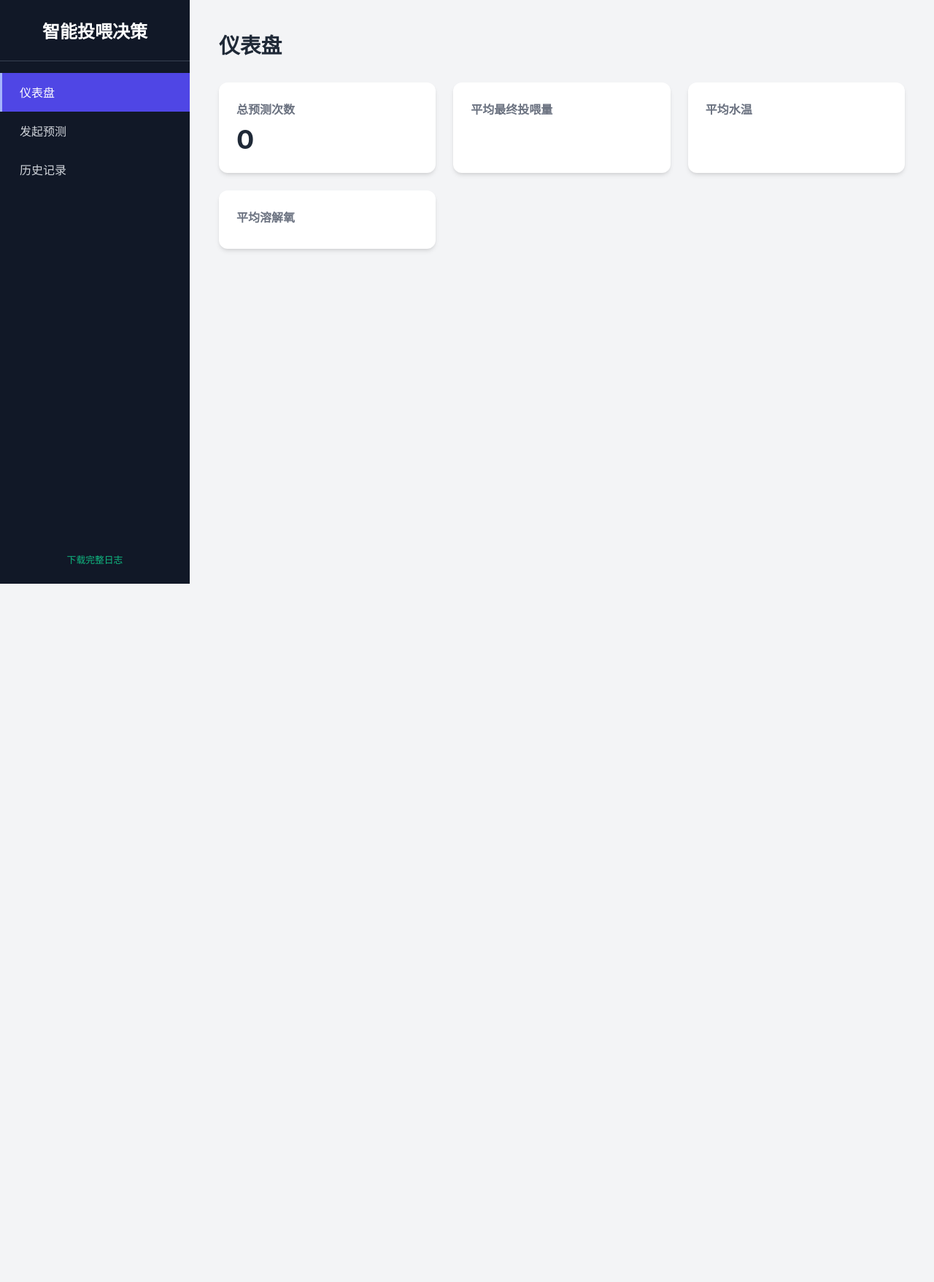
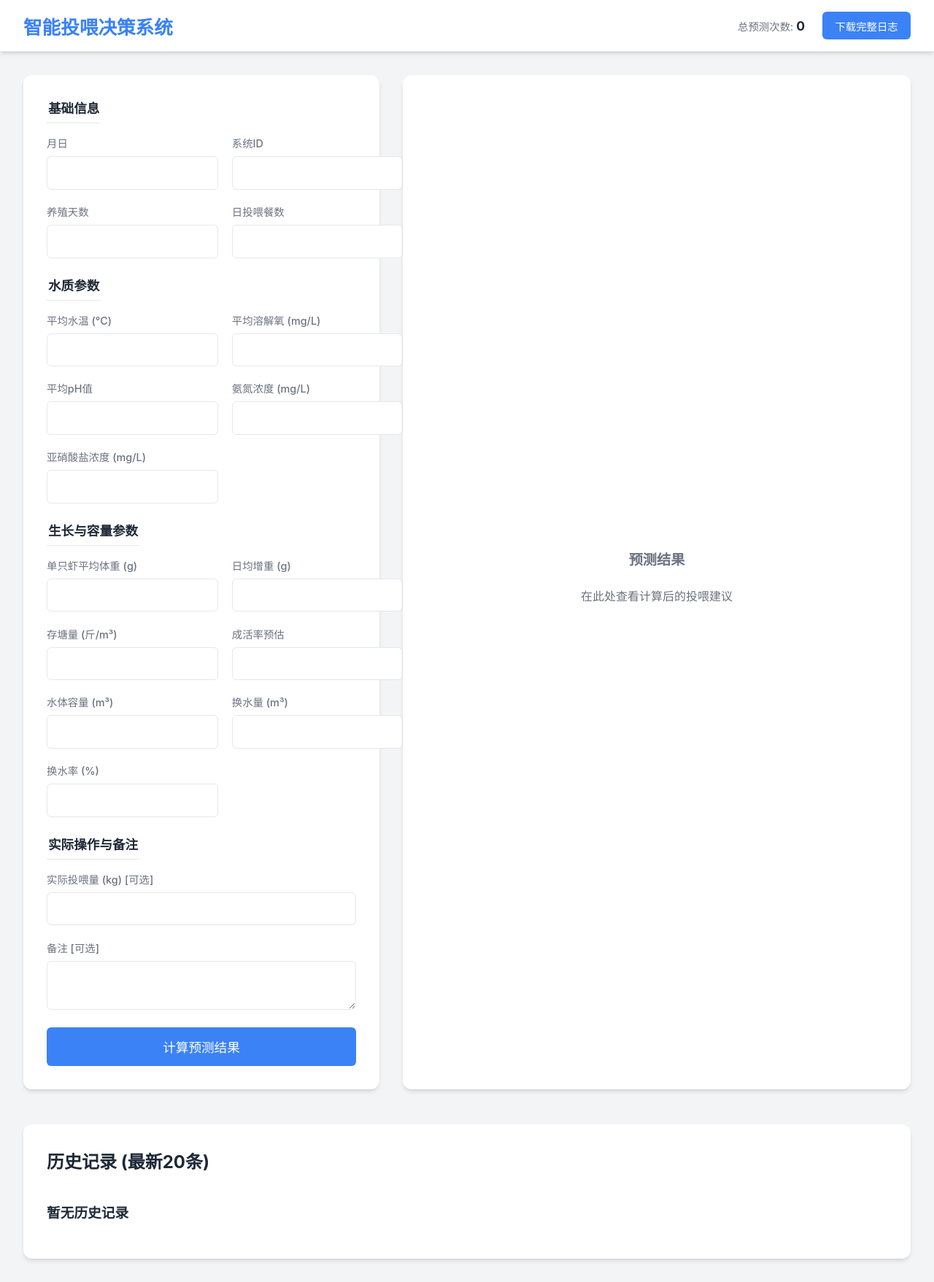
Before and after one commit to zhaohc1010/feeding_agent_webapp, a Flask app: page / in a window 1280 px wide. Shown: the whole page at 73% size. Before the commit the page ends 800 px from the top, so only its background shows below. Run offline with Flask 3, Linux system fonts and the light colour scheme.

Commit message:
Add files via upload

```diff
--- a/feeding_agent_webapp/templates/index.html
+++ b/feeding_agent_webapp/templates/index.html
@@ -6,100 +6,81 @@
     <title>智能投喂量预测智能体</title>
     <style>
         :root {
-            --sidebar-bg: #111827; --sidebar-hover: #374151; --sidebar-active: #4F46E5;
-            --main-bg: #F3F4F6; --card-bg: #FFFFFF; --text-primary: #1F2937;
-            --text-secondary: #6B7280; --border-color: #E5E7EB;
-            --accent-blue: #3B82F6; --accent-green: #10B981;
+            --primary-color: #3B82F6; --primary-hover: #2563EB;
+            --bg-color: #F3F4F6; --card-bg-color: #FFFFFF;
+            --text-primary: #1F2937; --text-secondary: #6B7280;
+            --border-color: #E5E7EB;
             --shadow: 0 4px 6px -1px rgba(0, 0, 0, 0.1), 0 2px 4px -2px rgba(0, 0, 0, 0.1);
         }
-        body, html { margin: 0; padding: 0; font-family: -apple-system, BlinkMacSystemFont, "Segoe UI", Roboto, "Helvetica Neue", Arial, sans-serif; background-color: var(--main-bg); }
-        .app-layout { display: flex; min-height: 100vh; }
+        body, html { margin: 0; padding: 0; font-family: -apple-system, BlinkMacSystemFont, "Segoe UI", Roboto, "Helvetica Neue", Arial, sans-serif; background-color: var(--bg-color); color: var(--text-primary); }
 
-        /* Sidebar Navigation */
-        .sidebar { width: 260px; background-color: var(--sidebar-bg); color: #FFF; flex-shrink: 0; display: flex; flex-direction: column; }
-        .sidebar-header { padding: 1.5rem; text-align: center; border-bottom: 1px solid var(--sidebar-hover); }
-        .sidebar-header h1 { font-size: 1.5rem; margin: 0; color: #FFF; }
-        .sidebar-nav { flex-grow: 1; list-style: none; padding: 1rem 0; margin: 0; }
-        .sidebar-nav a { display: flex; align-items: center; gap: 0.8rem; padding: 0.9rem 1.5rem; color: #D1D5DB; text-decoration: none; font-weight: 500; transition: background-color 0.2s; border-left: 3px solid transparent; }
-        .sidebar-nav a:hover { background-color: var(--sidebar-hover); }
-        .sidebar-nav a.active { background-color: var(--sidebar-active); color: #FFF; border-left-color: #A5B4FC; }
-        .sidebar-footer { padding: 1.5rem; text-align: center; font-size: 0.8rem; color: var(--text-secondary); }
+        /* Header */
+        .header {
+            background-color: var(--card-bg-color);
+            padding: 1rem 2rem;
+            display: flex;
+            justify-content: space-between;
+            align-items: center;
+            border-bottom: 1px solid var(--border-color);
+            box-shadow: var(--shadow);
+        }
+        .header-title h1 { font-size: 1.6rem; margin: 0; color: var(--primary-color); }
+        .header-actions { display: flex; align-items: center; gap: 1.5rem; }
+        .stat-display { font-size: 0.9rem; color: var(--text-secondary); }
+        .stat-display strong { color: var(--text-primary); font-size: 1.1rem; }
+        .btn { padding: 0.6em 1.2em; font-size: 0.9em; font-weight: 500; color: #fff; background-color: var(--primary-color); border: none; border-radius: 6px; text-decoration: none; cursor: pointer; transition: background-color 0.2s; }
+        .btn:hover { background-color: var(--primary-hover); }
 
-        /* Main Content Area */
-        .main-content { flex-grow: 1; padding: 2.5rem; overflow-y: auto; }
-        .view { display: none; }
-        .view.active { display: block; animation: fadeIn 0.5s; }
-        @keyframes fadeIn { from { opacity: 0; transform: translateY(10px); } to { opacity: 1; transform: translateY(0); } }
+        /* Main Layout */
+        main { padding: 2rem; max-width: 1400px; margin: 0 auto; }
+        .main-grid { display: grid; grid-template-columns: repeat(12, 1fr); gap: 2rem; }
+        .form-card { grid-column: span 5; }
+        .results-area { grid-column: span 7; }
+        .history-card { grid-column: span 12; margin-top: 1rem; }
+        .card { background-color: var(--card-bg-color); padding: 2rem; border-radius: 12px; box-shadow: var(--shadow); }
 
-        /* Dashboard View */
-        .dashboard-grid { display: grid; grid-template-columns: repeat(auto-fit, minmax(250px, 1fr)); gap: 1.5rem; }
-        .stat-card { background-color: var(--card-bg); padding: 1.5rem; border-radius: 12px; box-shadow: var(--shadow); }
-        .stat-card h3 { margin: 0 0 0.5rem; font-size: 1rem; color: var(--text-secondary); }
-        .stat-card .value { font-size: 2.25rem; font-weight: 700; color: var(--text-primary); }
-
-        /* Prediction View */
-        .prediction-layout { display: grid; grid-template-columns: 1fr 1fr; gap: 2.5rem; align-items: start; }
-        .form-card, .results-area { background-color: var(--card-bg); padding: 2rem; border-radius: 12px; box-shadow: var(--shadow); }
+        /* Form & Results */
         .form-grid { display: grid; grid-template-columns: 1fr 1fr; gap: 1.2rem; }
         fieldset { border: none; padding: 0; margin: 0 0 1.5rem; }
         legend { font-size: 1.1rem; font-weight: 600; color: var(--text-primary); margin-bottom: 1rem; padding-bottom: 0.5rem; border-bottom: 1px solid var(--border-color); }
         .form-group { display: flex; flex-direction: column; }
         label { margin-bottom: 0.5rem; font-weight: 500; font-size: 0.9em; color: var(--text-secondary); }
         input, textarea { padding: 0.8em; border: 1px solid var(--border-color); border-radius: 6px; font-size: 1em; }
-        .results-area .placeholder { text-align: center; color: var(--text-secondary); padding: 4rem 1rem; }
-        #results-card { display: none; } #results-content { white-space: pre-wrap; font-family: 'Courier New', monospace; }
-        .spinner { display: none; margin: 4rem auto; width: 40px; height: 40px; border: 4px solid #E5E7EB; border-top: 4px solid var(--accent-blue); border-radius: 50%; animation: spin 1s linear infinite; }
+        .results-area .placeholder { text-align: center; color: var(--text-secondary); padding: 4rem 1rem; height: 100%; box-sizing: border-box; display: flex; flex-direction: column; justify-content: center; align-items: center; }
+        #results-card { display: none; } #results-content { white-space: pre-wrap; font-family: 'Courier New', monospace; font-size: 0.95em; }
+        .spinner { display: none; margin: 4rem auto; width: 40px; height: 40px; border: 4px solid #E5E7EB; border-top: 4px solid var(--primary-color); border-radius: 50%; animation: spin 1s linear infinite; }
         @keyframes spin { 0% { transform: rotate(0deg); } 100% { transform: rotate(360deg); } }
 
-        /* History View */
-        .history-card { background-color: var(--card-bg); padding: 2rem; border-radius: 12px; box-shadow: var(--shadow); }
-        .table-wrapper { overflow-x: auto; }
+        /* History Table */
+        .history-card h2 { margin-top: 0; }
+        .table-wrapper { max-height: 400px; overflow-y: auto; }
         .history-table { width: 100%; border-collapse: collapse; font-size: 0.9em; }
-        .history-table th, .history-table td { border-bottom: 1px solid var(--border-color); padding: 12px 15px; text-align: left; }
-        .history-table th { background-color: #F9FAFB; font-weight: 600; }
+        .history-table th, .history-table td { border-bottom: 1px solid var(--border-color); padding: 10px 12px; text-align: left; }
+        .history-table th { background-color: #F9FAFB; font-weight: 600; position: sticky; top: 0; }
         .history-table tbody tr:hover { background-color: #EFF6FF; }
 
-        /* General & Responsive */
-        .page-header { margin-bottom: 2rem; } .page-header h2 { font-size: 1.8rem; color: var(--text-primary); margin: 0; }
-        .btn { padding: 0.8em 1.5em; font-size: 1em; font-weight: 600; color: #fff; background-color: var(--accent-blue); border: none; border-radius: 8px; cursor: pointer; }
-        @media (max-width: 1024px) { .prediction-layout { grid-template-columns: 1fr; } .sidebar { display: none; /* Simple responsive for now */ } }
+        /* Responsive */
+        @media (max-width: 1200px) {
+            .form-card, .results-area { grid-column: span 6; }
+        }
+        @media (max-width: 992px) {
+            .form-card, .results-area { grid-column: span 12; }
+            .main-grid { display: flex; flex-direction: column; }
+        }
     </style>
 </head>
 <body>
-    <div class="app-layout">
-        <!-- Sidebar -->
-        <nav class="sidebar">
-            <div class="sidebar-header">
-                <h1>智能投喂决策</h1>
+    <header class="header">
+        <div class="header-title"><h1>智能投喂决策系统</h1></div>
+        <div class="header-actions">
+            <div class="stat-display">总预测次数: <strong>{{ stats.total_predictions }}</strong></div>
+            <a href="/download_log" class="btn">下载完整日志</a>
         </div>
-            <ul class="sidebar-nav">
-                <li><a href="#dashboard" class="nav-link active">仪表盘</a></li>
-                <li><a href="#predict" class="nav-link">发起预测</a></li>
-                <li><a href="#history" class="nav-link">历史记录</a></li>
-            </ul>
-            <div class="sidebar-footer">
-                 <a href="/download_log" style="color: var(--accent-green); text-decoration: none;">下载完整日志</a>
-            </div>
-        </nav>
+    </header>
 
-        <!-- Main Content -->
-        <main class="main-content">
-            <!-- Dashboard View -->
-            <div id="dashboard" class="view active">
-                <div class="page-header"><h2>仪表盘</h2></div>
-                <div class="dashboard-grid">
-                    <div class="stat-card"><h3>总预测次数</h3><div class="value">{{ stats.total_predictions }}</div></div>
-                    <div class="stat-card"><h3>平均最终投喂量</h3><div class="value">{{ stats.avg_final_kg }}</div></div>
-                    <div class="stat-card"><h3>平均水温</h3><div class="value">{{ stats.avg_temp }}</div></div>
-                    <div class="stat-card"><h3>平均溶解氧</h3><div class="value">{{ stats.avg_do }}</div></div>
-                </div>
-            </div>
-
-            <!-- Prediction View -->
-            <div id="predict" class="view">
-                <div class="page-header"><h2>发起新的预测</h2></div>
-                <div class="prediction-layout">
-                    <div class="form-card">
+    <main>
+        <div class="main-grid">
+            <div class="form-card card">
                 <form id="prediction-form">
                     <fieldset>
                         <legend>基础信息</legend>
@@ -135,16 +116,16 @@
                      <fieldset>
                         <legend>实际操作与备注</legend>
                         <div class="form-grid">
-                                    <div class="form-group"><label for="actual_feeding_amount">实际投喂量 (kg) [可选]</label><input type="number" step="any" id="actual_feeding_amount" name="actual_feeding_amount"></div>
-                                    <div class="form-group"><label for="remarks">备注 [可选]</label><textarea id="remarks" name="remarks" rows="3"></textarea></div>
+                            <div class="form-group" style="grid-column: 1 / -1;"><label for="actual_feeding_amount">实际投喂量 (kg) [可选]</label><input type="number" step="any" id="actual_feeding_amount" name="actual_feeding_amount"></div>
+                            <div class="form-group" style="grid-column: 1 / -1;"><label for="remarks">备注 [可选]</label><textarea id="remarks" name="remarks" rows="3"></textarea></div>
                         </div>
                      </fieldset>
-                            <button type="submit" class="btn">计算预测结果</button>
+                    <button type="submit" class="btn" style="width: 100%; font-size: 1.1em; padding: 0.8em;">计算预测结果</button>
                 </form>
             </div>
-                    <div class="results-area">
+            <div class="results-area card">
                 <div class="placeholder" id="results-placeholder">
-                            <h3>预测结果</h3>
+                    <h3 style="font-size: 1.2rem; margin: 0 0 0.5rem;">预测结果</h3>
                     <p>在此处查看计算后的投喂建议</p>
                 </div>
                 <div class="spinner" id="loading-spinner"></div>
@@ -153,51 +134,16 @@
                     <div id="results-content"></div>
                 </div>
             </div>
-                </div>
-            </div>
-
-            <!-- History View -->
-            <div id="history" class="view">
-                <div class="page-header"><h2>历史记录</h2></div>
-                <div class="history-card">
+            <div class="history-card card">
+                <h2>历史记录 (最新20条)</h2>
                 <div class="table-wrapper">
                     {{ history_table|safe }}
                 </div>
             </div>
         </div>
     </main>
-    </div>
 
     <script>
-        document.addEventListener('DOMContentLoaded', () => {
-            const navLinks = document.querySelectorAll('.nav-link');
-            const views = document.querySelectorAll('.view');
-
-            // Function to switch views
-            function switchView(hash) {
-                navLinks.forEach(link => {
-                    link.classList.toggle('active', link.getAttribute('href') === hash);
-                });
-                views.forEach(view => {
-                    view.classList.toggle('active', view.id === hash.substring(1));
-                });
-            }
-
-            // Initial view based on hash or default to dashboard
-            const currentHash = window.location.hash || '#dashboard';
-            switchView(currentHash);
-
-            // Handle navigation clicks
-            navLinks.forEach(link => {
-                link.addEventListener('click', (e) => {
-                    e.preventDefault();
-                    const hash = link.getAttribute('href');
-                    window.location.hash = hash;
-                    switchView(hash);
-                });
-            });
-
-            // Handle form submission
         document.getElementById('prediction-form').addEventListener('submit', async function(event) {
             event.preventDefault();
             const formData = new FormData(event.target);
@@ -236,7 +182,6 @@
                 resultsCard.style.display = 'block';
             }
         });
-        });
     </script>
 </body>
 </html>
```
Lines whose indentation alone changed are shown as unchanged.
